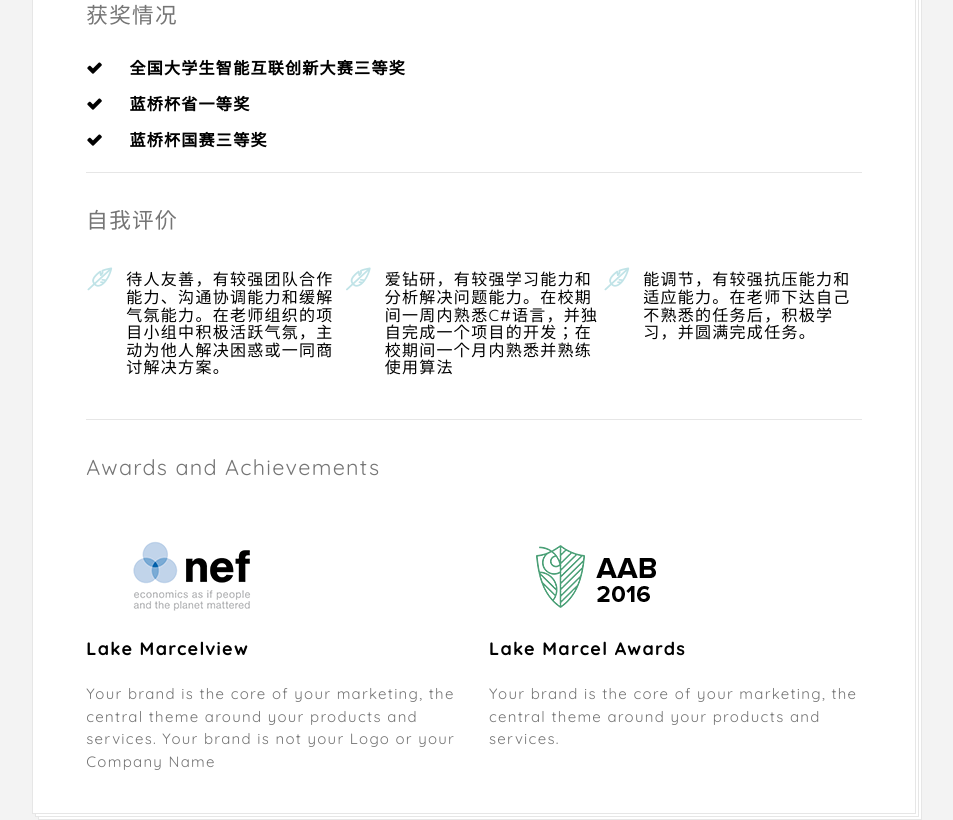
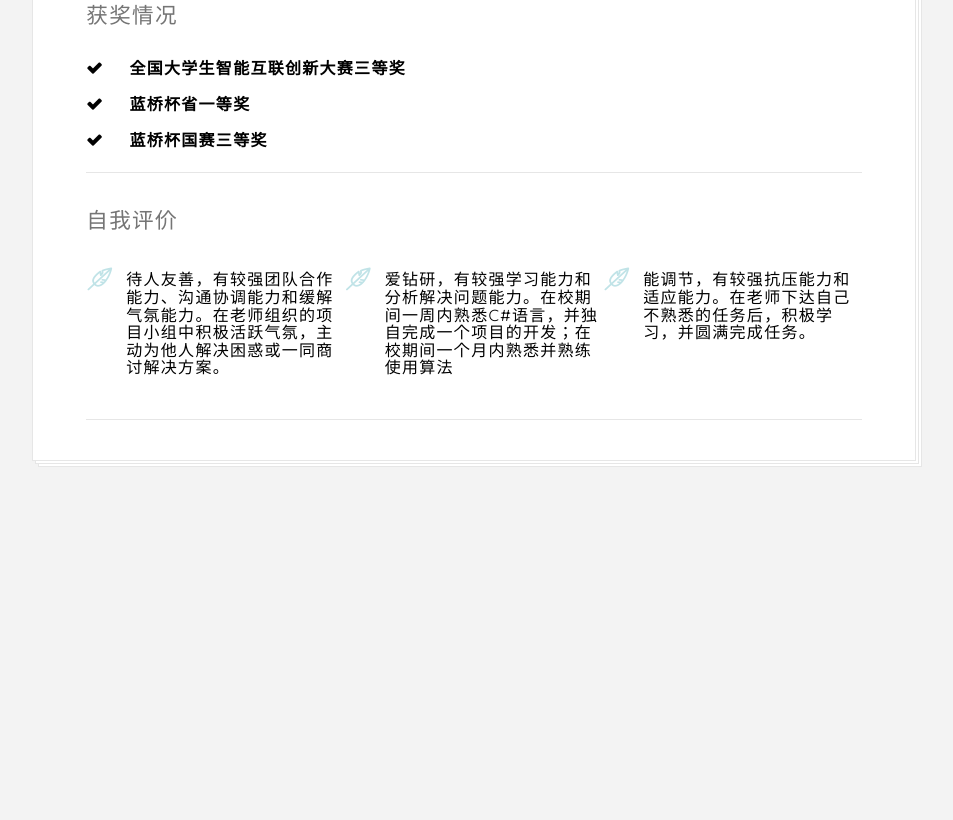
Before and after one commit to ShuliCao/ShuliCao.github.io, a plain HTML site: page index.html in a window 1280 px wide. Shown: the part 1014-1834 px from the top of the page, without its empty margins (282-1235 px from the left). After the commit the page ends 1481 px from the top, so only its background shows below. Drawn offline with Linux system fonts and the light colour scheme; some packages are replaced by stand-ins of ours; a script that the page names is missing; files whose address does not match are found by name.

Commit message:
Update index.html

```diff
--- a/index.html
+++ b/index.html
@@ -292,40 +292,7 @@
             </div>
         </section><!-- .section -->
 
-        <section class="section">
-            <h2 class="title-thin text-muted">Awards and Achievements</h2>
 
-            <div class="row">
-                <div class="col-sm-6 clear-mrg">
-                    <div class="award-box">
-                        <figure class="award-img">
-                            <img src="img/uploads/awards/award-01.png" alt="">
-                        </figure>
-
-                        <h3 class="award-title">Lake Marcelview</h3>
-
-                        <div class="award-text text-muted clear-mrg">
-                            <p>Your brand is the core of your marketing, the central theme around your products and services.
-                               Your brand is not your Logo or your Company Name</p>
-                        </div>
-                    </div>
-                </div><!-- .col-sm-6 -->
-
-                <div class="col-sm-6 clear-mrg">
-                    <div class="award-box">
-                        <figure class="award-img">
-                            <img src="img/uploads/awards/award-02.png" alt="">
-                        </figure>
-
-                        <h3 class="award-title">Lake Marcel Awards</h3>
-
-                        <div class="award-text text-muted clear-mrg">
-                            <p>Your brand is the core of your marketing, the central theme around your products and services.</p>
-                        </div>
-                    </div>
-                </div><!-- .col-sm-6 -->
-            </div><!-- .row -->
-        </section><!-- .section -->
     </div><!-- .padd-box -->
 <!-- END: PAGE CONTENT -->
 
```
